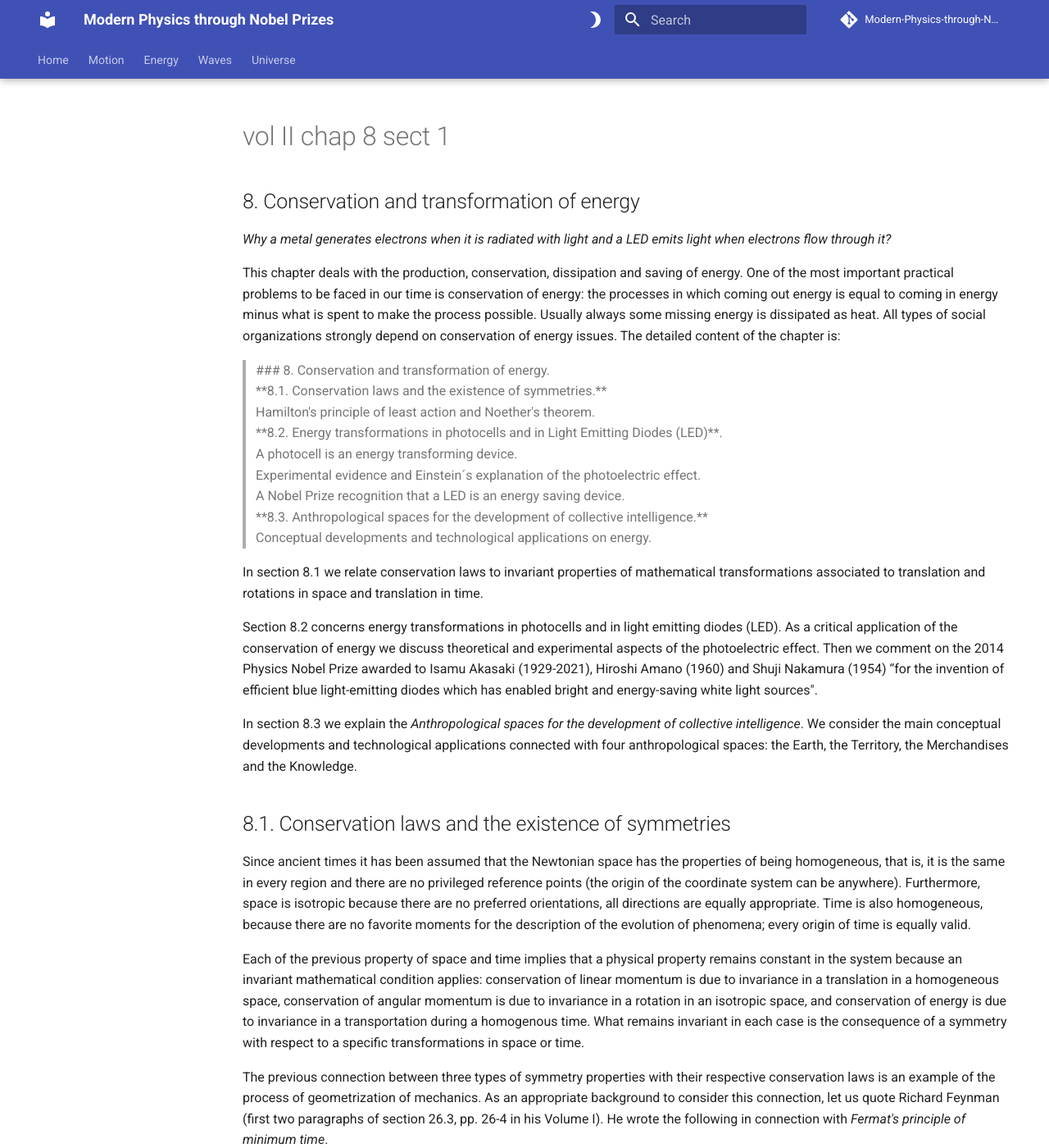
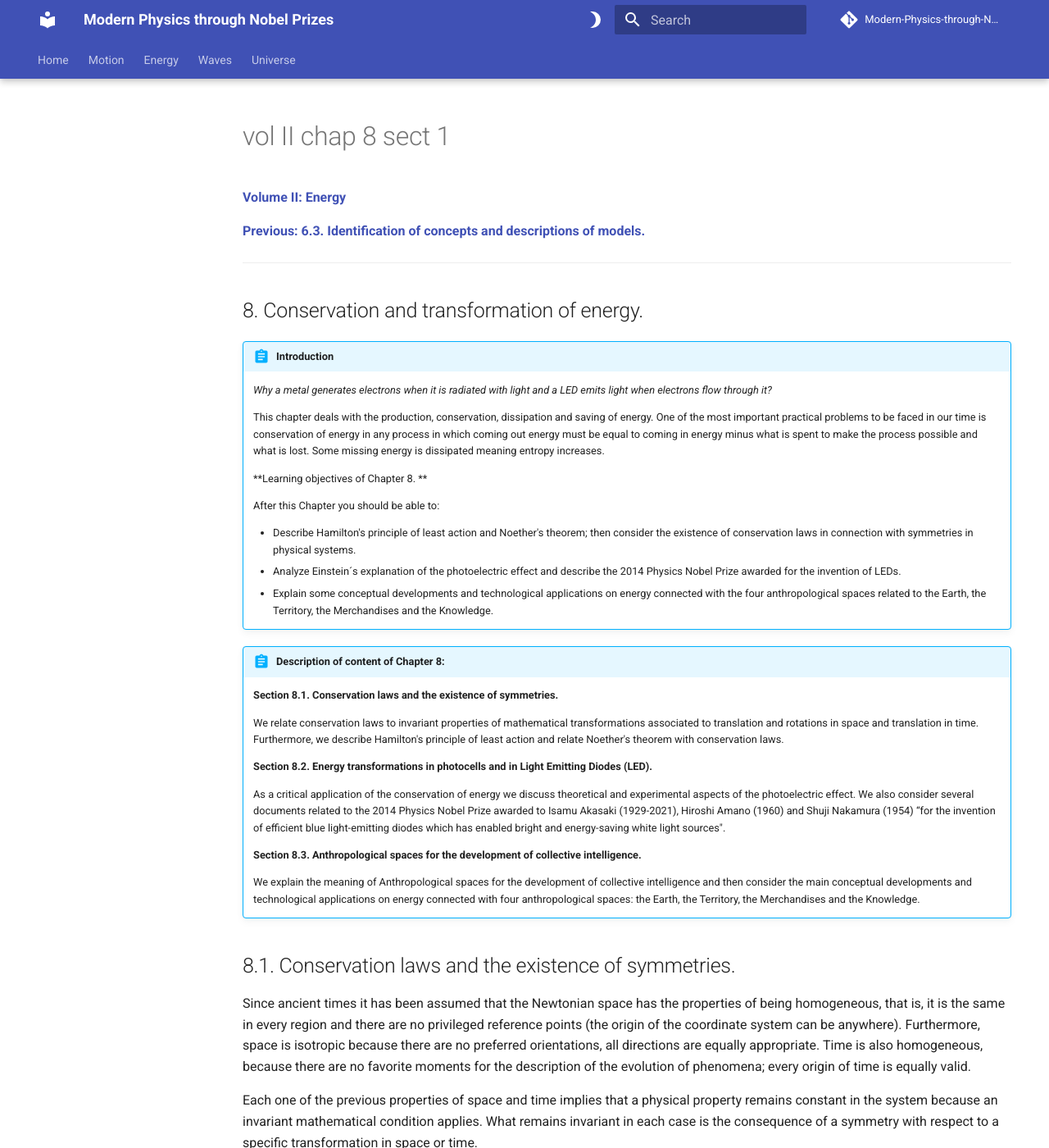
Before and after one commit to modphysnobel/modphysnobel.github.io, an MkDocs documentation site: the page built from docs/vol-II/vol-II-chap-8-sect-1.md, in a window 1280 px wide and 1400 px high. Shown: the whole window at 82% size. Built offline with MkDocs 1.6.1 and Material for MkDocs 9.7.7, drawn with Linux system fonts in a browser that asks for light colours; some web fonts are replaced; comment, search, counter and statistics services are not loaded; some of the changed text lies outside the part shown.

Commit message:
Update vol-II-chap-8-sect-1.md

```diff
--- a/docs/vol-II/vol-II-chap-8-sect-1.md
+++ b/docs/vol-II/vol-II-chap-8-sect-1.md
@@ -1,68 +1,80 @@
-## 8. Conservation and transformation of energy
 
-*Why a metal generates electrons when it is radiated with light and a LED emits light when electrons flow through it?*
+[**Volume II: Energy**](./volume-II.md)
 
-This chapter deals with the production, conservation, dissipation and saving of energy. One of the most important practical problems to be faced in our time is conservation of energy: the processes in which coming out energy is equal to coming in energy minus what is spent to make the process possible. Usually always some missing energy is dissipated as heat. All types of social organizations strongly depend on conservation of energy issues. The detailed content of the chapter is:
+[**Previous: 6.3. Identification of concepts and descriptions of models.**](./vol-II-chap-6-sect-3.md)
 
-<blockquote>
-<p>
+***
 
-### 8.	  Conservation and transformation of energy.<br>
-**8.1.	Conservation laws and the existence of symmetries.** <br>
-  Hamilton's principle of least action and Noether's theorem. <br>
-**8.2.	Energy transformations in photocells and in Light Emitting Diodes (LED)**.<br>
-A photocell is an energy transforming device.<br>
-Experimental evidence and Einstein´s explanation of the photoelectric effect.<br>
-       A Nobel Prize recognition that a LED is an energy saving device.<br>
-**8.3.	Anthropological spaces for the development of collective intelligence.**<br>
-       Conceptual developments and technological applications on energy.
-</p>
-</blockquote>
+## 8. Conservation and transformation of energy.
 
-In section 8.1 we relate conservation laws to invariant properties of mathematical transformations associated to translation and rotations in space and translation in time.
+!!! abstract "Introduction"
 
-Section 8.2 concerns energy transformations in photocells and in light emitting diodes (LED). As a critical application of the conservation of energy we discuss theoretical and experimental aspects of the photoelectric effect. Then we comment on the 2014 Physics Nobel Prize awarded to Isamu Akasaki (1929-2021), Hiroshi Amano (1960) and Shuji Nakamura (1954) “for the invention of efficient blue light-emitting diodes which has enabled bright and energy-saving white light sources".
+	*Why a metal generates electrons when it is radiated with light and a LED emits light when electrons flow through it?*
 
-In section 8.3 we explain the *Anthropological spaces for the development of collective intelligence*. We consider the main conceptual developments and technological applications connected with four anthropological spaces: the Earth, the Territory, the Merchandises and the Knowledge.
+	This chapter deals with the production, conservation, dissipation and saving of energy. One of the most important practical problems to be faced in our time is conservation of energy in any process in which coming out energy must be equal to coming in energy minus what is spent to make the process possible and what is lost. Some missing energy is dissipated  meaning entropy increases.
 
-## 8.1. Conservation laws and the existence of symmetries
+	**Learning objectives of Chapter 8. **
+
+	After this Chapter you should be able to:
+
+	- Describe Hamilton's principle of least action and Noether's theorem; then consider the existence of conservation laws in connection with symmetries in physical systems.
+	- Analyze Einstein´s explanation of the photoelectric effect and describe the 2014 Physics Nobel Prize awarded for the invention of LEDs.
+	- Explain some conceptual developments and technological applications on energy connected with the four anthropological spaces related to the Earth, the Territory, the Merchandises and the Knowledge.
+
+!!! abstract "Description of content of Chapter 8:"
+
+	**Section 8.1. Conservation laws and the existence of symmetries.**
+
+	We relate conservation laws to invariant properties of mathematical transformations associated to translation and rotations in space and translation in time. Furthermore, we describe Hamilton's principle of least action and relate Noether's theorem with conservation laws.
+
+	**Section 8.2. Energy transformations in photocells and in Light Emitting Diodes (LED).**
+
+	As a critical application of the conservation of energy we discuss theoretical and experimental aspects of the photoelectric effect. We also consider several documents related to the 2014 Physics Nobel Prize awarded to Isamu Akasaki (1929-2021), Hiroshi Amano (1960) and Shuji Nakamura (1954) “for the invention of efficient blue light-emitting diodes which has enabled bright and energy-saving white light sources".
+
+	**Section 8.3. Anthropological spaces for the development of collective intelligence.**
+
+	We explain the meaning of Anthropological spaces for the development of collective intelligence and then consider the main conceptual developments and technological applications on energy connected with four anthropological spaces: the Earth, the Territory, the Merchandises and the Knowledge.
+
+## 8.1. Conservation laws and the existence of symmetries.
 
 Since ancient times it has been assumed that the Newtonian space has the properties of being homogeneous, that is, it is the same in every region and there are no privileged reference points (the origin of the coordinate system can be anywhere). Furthermore, space is isotropic because there are no preferred orientations, all directions are equally appropriate. Time is also homogeneous, because there are no favorite moments for the description of the evolution of phenomena; every origin of time is equally valid.
 
-Each of the previous property of space and time implies that a physical property remains constant in the system because an invariant mathematical condition applies: conservation of linear momentum is due to invariance in a translation in a homogeneous space, conservation of angular momentum is due to invariance in a rotation in an isotropic space, and conservation of energy is due to invariance in a transportation during a homogenous time. What remains invariant in each case is the consequence of a symmetry with respect to a specific transformations in space or time.
+Each one of the previous properties of space and time implies that a physical property remains constant in the system because an invariant mathematical condition applies. What remains invariant in each case is the consequence of a symmetry with respect to a specific transformation in space or time.
 
-The previous connection between three types of symmetry properties with their respective conservation laws is an example of the process of geometrization of mechanics. As an appropriate background to consider this connection, let us quote Richard Feynman (first two paragraphs of section 26.3, pp. 26-4 in his Volume I). He wrote the following in connection with *Fermat's principle of minimum time*.
+The previous connection between three types of symmetry properties with their respective conservation laws is an example of the process of geometrization of mechanics. As an appropriate background to consider this connection, let us quote Richard Feynman (first two paragraphs of section 26.3, pp. 26-4 in his Volume I). He wrote the following in connection with *Fermat's principle of minimum time:*
 
 *Now, in the further development of science we want more than a formula. First we have an observation, then numbers that we measure, then we have a law that sums up all the numbers. But the real glory of science is that we can find a way of thinking in such a way that the law is self-evident.*
 
 *The first way of thinking that made the law of light behavior evident was discovered by Fermat around 1650 and is called the principle of least time or Fermat's principle. His idea is that of all the possible paths it can take to get from one point to another, light takes the path that requires the* ***shortest time.***
 
-The relationship between the invariance with respect to certain mathematical transformations and mechanical conservation laws is derived from a combined application of the principle of least action formulated in 1834 by William Rowan Hamilton (1805-1865) and one of the theorems established in 1918 by Amalie Emmy Noether (1882 - 1935). In what follows we present a very simplified description of such contributions. Before that we consider the notion of temporal evolution of a physical system in the configuration space.
+!!! info "Hamilton's principle of least action and Noether's theorem."
 
-- Hamilton's principle resembles Fermat's principle; instead of minimizing the travel time of light, it considers trajectories in mechanical systems and minimizes the physical quantity called action, which is the product of the energy involved in a process multiplied by the duration of  the process.
+	The relationship between the invariance with respect to certain mathematical transformations and mechanical conservation laws is derived from a combined application of the principle of least action formulated in 1834 by William Rowan Hamilton (1805-1865) and one of the theorems established in 1918 by Amalie Emmy Noether (1882 - 1935). Before considering a very simplified description of such contributions, let us describe the notion of temporal evolution of a physical system in the configuration space.
 
-- The evolution in time of a mechanical system is determined when the equations of motion of the system are solved. This mathematical procedure requires the complete description as a function of time of  the position of each one of the particles in the system. In the most advanced treatment of Newtonian mechanics, analytical mechanics, a physical system of N particles is described in the so-called configuration phase space. This space is composed of 6N coordinates: 3N coordinates correspond to the components of positions $[(x_1,y_1,z_1,x_2,y_2…x_N,y_N,z_N )]$ and other 3N coordinates to the components of velocities $[{\dot{x}}\_{1}, {\dot{y}}\_{1}, {\dot{z}}\_{1}, {\dot{x}}\_{2}, {\dot{y}}\_{2}, {\dot{z}}\_{2},...,{\dot{x}}\_{N}, {\dot{y}}\_{N}, {\dot{z}}\_{N}]$. In this expression the following notation has been used ${\dot{x}}\_{i} = v_{x_{i}} = \frac{dx_{i}}{dt}$ for $i=1,2,3,….N$.
+	- Hamilton's principle resembles Fermat's principle; instead of minimizing the travel time of light, it considers trajectories in mechanical systems and minimizes the physical quantity called action, which is the product of the energy involved in a process multiplied by the duration of the process.
 
-**Hamilton's principle of least action and Noether's theorem.**
+	- The evolution in time of a mechanical system is determined when the equations of motion of the system are solved. This mathematical procedure requires the complete description as a function of time of the position of each one of the particles in the system. In the most advanced treatment of Newtonian mechanics, analytical mechanics, a physical system of N particles is described in the so-called configuration phase space, This space is composed of 6N coordinates: 3N coordinates correspond to the components of positions $[(x_1,y_1,z_1,x_2,y_2…x_N,y_N,z_N )]$ and other 3N coordinates to the components of velocities $[(\dot{x_1},\dot{y_1},\dot{z_1},\dot{x_2},\dot{y_2}…\dot{x_N},\dot{y_N},\dot{z_N})]$. In this expression the following notation has been used $\dot{x_i}=v_{x_i}= \frac{dx_i}{dt}$ for $i=1,2,3,…,N$.
 
-- The description in the configuration space is more efficient when generalized coordinates $(q,\dot{q})$ are used instead of the cartesian coordinates $(x, v)$. The canonically conjugate variable of $qk$ is  $(\dot{q}) = (δq_k)/δt$, like the velocity associated with the position  ${\dot{x}}\_{i} = v_{x_{i}} = \frac{dx_{i}}{dt}$.
+	- The description in the configuration space is more efficient when generalized coordinates $(q,\dot{q})$ are used instead of the cartesian coordinates $(x, v)$. The canonically conjugate variable of $qk$ is  $(\dot{q}) = (δq_k)/δt$, like the velocity associated with the position  ${\dot{x}}\_{i} = v_{x_{i}} = \frac{dx_{i}}{dt}$.
 
-- Within the framework of analytical mechanics, the Lagrangian function (L) is defined as the difference between the kinetic energy of the system ($E_c$) and its corresponding potential energy ($E_p$): $L = E_c – E_p$. This function depends on 6N generalized coordinates and of time $t$. In this context, the action function $S$ is defined as the time integral of the Lagrangian:
+	- Within the framework of analytical mechanics, the Lagrangian function (L) is defined as the difference between the kinetic energy of the system ($E_c$) and its corresponding potential energy ($E_p$): $L = E_c – E_p$. This function depends on 6N generalized coordinates and of time $t$. In this context, the action function $S$ is defined as the time integral of the Lagrangian:
 
-$S= ∫_{t_i}^{t_f} [L(q,\dot{q})dt]$,where $L(q,\dot{q})$  means $L[(q_1,q_2,q_3,… q_N),(\dot{q}_1, \dot{q}_2, \dot{q}_3,...\dot{q}_N);t]$
+	$S= ∫_{t_i}^{t_f} [L(q,\dot{q})dt]$, where $L(q,\dot{q})$ means $L[(q_1,q_2,q_3,… q_N),(\dot{q}_1, \dot{q}_2, \dot{q}_3,...\dot{q}_N);t]$
 
-- As the previous definition indicates, the integral corresponds to adding all possible trajectories that start at an initial time $t_i$ and end at a final time $t_f$. Under these conditions, Hamilton's principle of least action indicates that all the possible trajectories described in the configuration space makes the action variation null; that is to say that $δS = 0$.
+	- As the previous definition indicates, the integral corresponds to adding all possible trajectories that start at an initial time $t_i$ and end at a final time $t_f$. Under these conditions, Hamilton's principle of least action indicates that all the possible trajectories described in the configuration space makes the action variation null; that is to say that $δS = 0$.
 
-- Now, let us consider a generalized coordinate system where the Lagrangian L does not depend on a certain variable $q_k$. This variable is called ignorable or cyclic. In this case, the variation of L with respect to such variable is zero, which technically means that its partial derivative is zero: $\frac{δL}{δq_k} =0$.
+	- Now, let us consider a generalized coordinate system where the Lagrangian L does not depend on a certain variable $q_k$. This variable is called ignorable or cyclic. In this case, the variation of L with respect to such variable is zero, which technically means that its partial derivative is zero: $\frac{δL}{δq_k} =0$.
 
-- The previous variational condition is interpreted by saying that the absence or omission of an ignorable variable in the Lagrangian corresponds to a certain type of symmetry with respect to a transformation in space or in time. Noether showed that if a system has a specific type of symmetry in the mathematical properties of space or time, then a certain physical conservation law exists when the Lagrangian remains invariant under one of those specific transformations that made invariant the description of the system. Let's look at three application cases:
+	- The previous variational condition is interpreted by saying that the absence or omission of an ignorable variable in the Lagrangian corresponds to a certain type of symmetry with respect to a transformation in space or in time. Noether showed that if a system has a specific type of symmetry concerning certain mathematical properties of space or time, then a physical conservation law exists when the Lagrangian remains invariant under one of those specific transformations that made invariant the description of the system.
 
-Let's look at three application cases:
+	Let's look at three application cases:
 
-1. If the homogeneity of time is considered, the Lagrangian does not depend on this variable, so $\frac{δL}{δt}=0$ and the system is invariant against translations in time. Since the variable conjugate to time is energy, there is a law of conservation of energy.
+	1. If the homogeneity of time is considered, the Lagrangian does not depend on this variable, so $\frac{δL}{δt}=0$ and the system is invariant against translations in time. Since the variable conjugate to time is energy, there is a law of conservation of energy.
 
-2. In the case of the homogeneity of space, the system is invariant against displacements in space because there are no privileged positions; this corresponds to the law of conservation of linear momentum.
+	2. In the case of the homogeneity of space, the system is invariant against displacements in space because there are no privileged positions; this corresponds to the law of conservation of linear momentum.
 
-3. The isotropy of space indicates that there are no privileged orientations, so that the system is invariant against a rotation in space, which implies that there is a law of conservation of angular momentum.
+	3. The isotropy of space indicates that there are no privileged orientations, so that the system is invariant against a rotation in space, which implies that there is a law of conservation of angular momentum.
 
-[**8.2. Energy transformations in photocells and in Light Emitting Diodes**](https://github.com/modphysnobel/pbook1/blob/main/docs/vol-II/vol-II-chap-8-sect-2.md)
+***
+
+[**Next: 8.2. Energy transformations in photocells and in Light Emitting Diodes.**](./vol-II-chap-8-sect-2.md)
```
